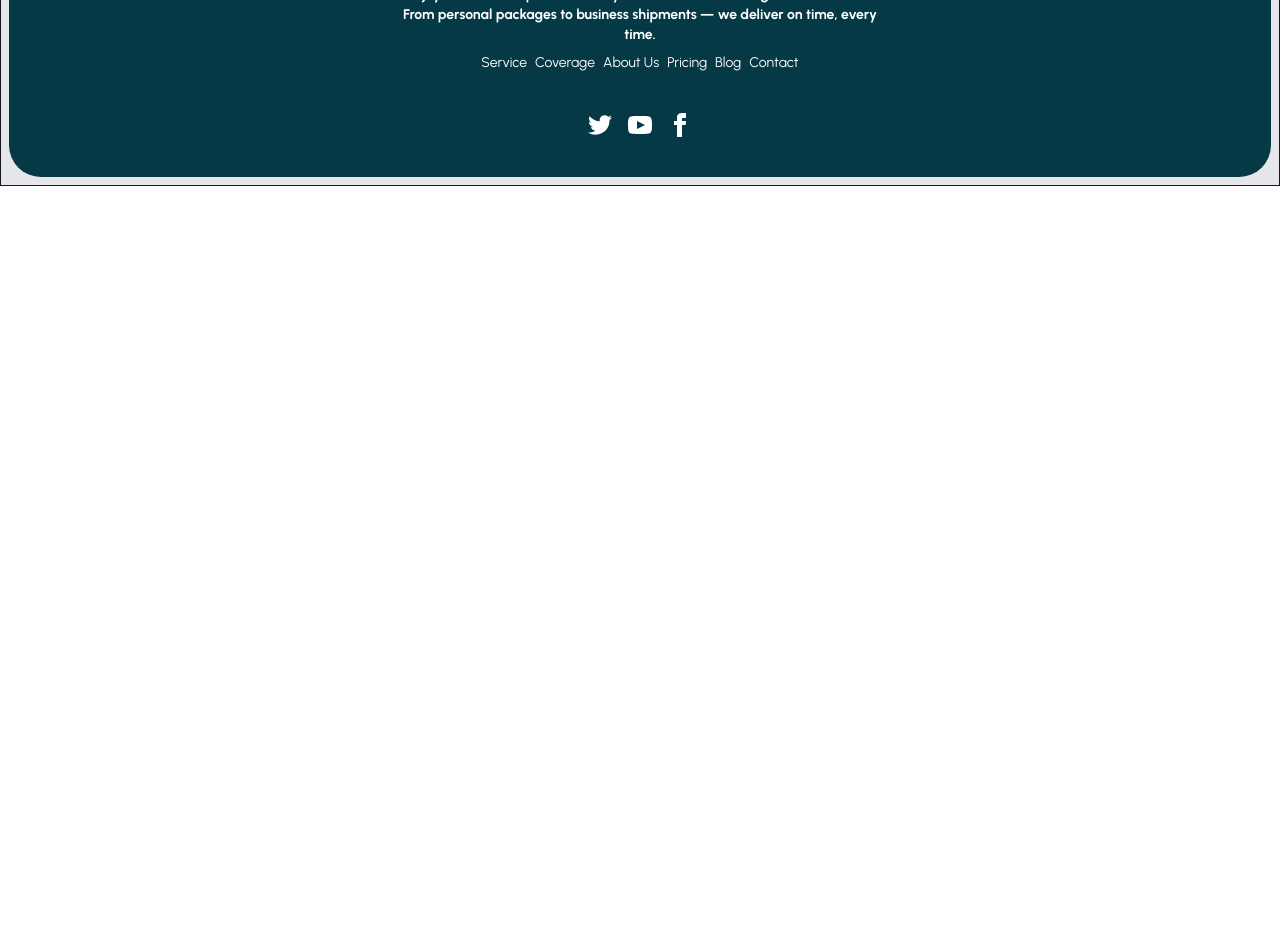
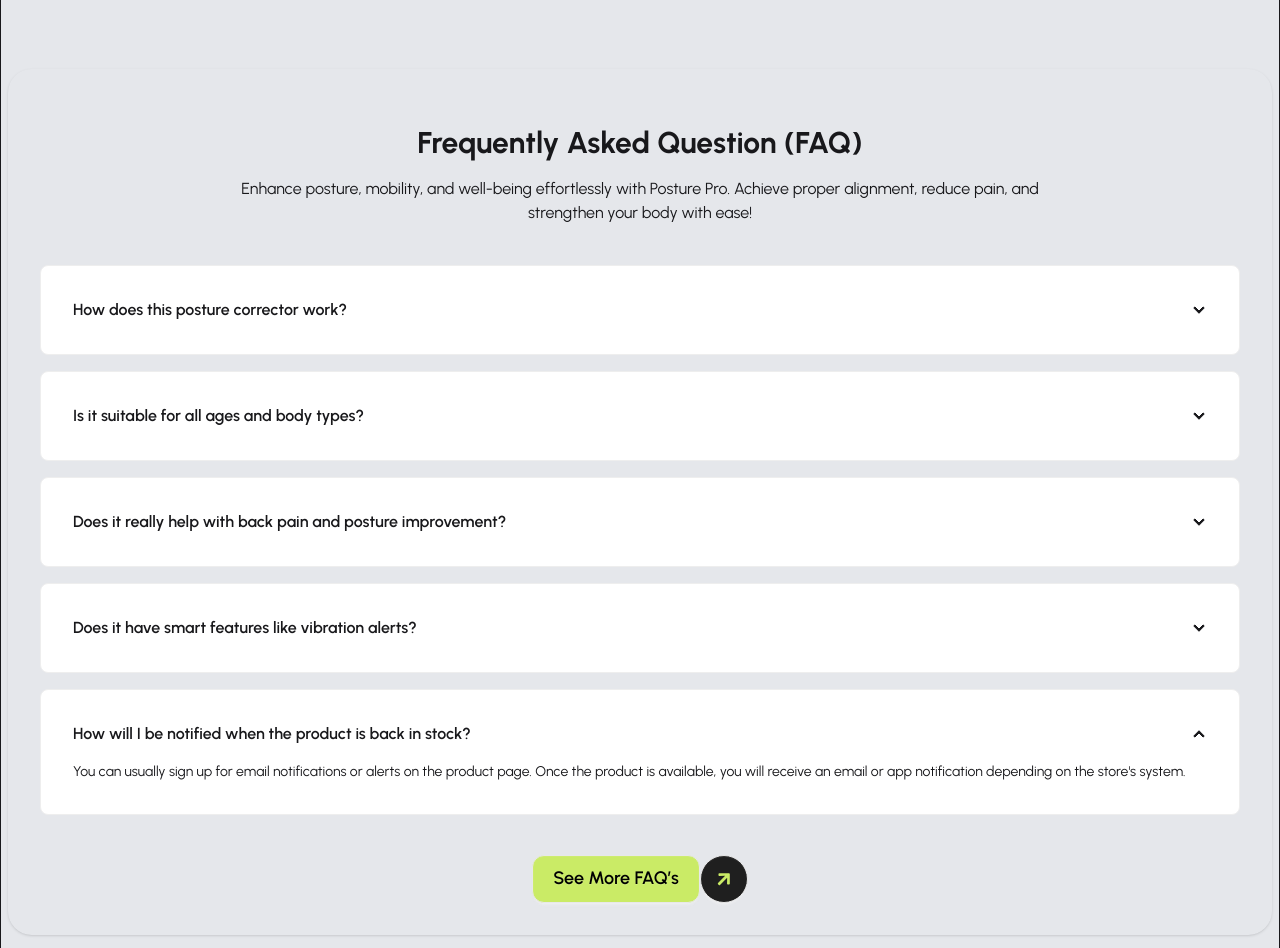
Before and after one commit to priyotush25/zap-shift-client, a React (Vite) app: page / in a window 1280 px wide. Shown: the part 3780-4728 px from the top of the page. Before the commit the page ends 3966 px from the top, so only its background shows below. Built offline with nearby package versions, Linux system fonts and the light colour scheme.

Commit message:
faq section add

```diff
--- a/package.json
+++ b/package.json
@@ -13,10 +13,11 @@
     "@tailwindcss/vite": "^4.1.13",
     "axios": "^1.13.2",
     "daisyui": "^5.1.13",
-    "react": "^18.3.1",
-    "react-dom": "^18.3.1",
+    "react": "19.2",
+    "react-dom": "19.2",
     "react-fast-marquee": "^1.6.5",
     "react-icons": "^5.5.0",
+    "react-leaflet": "^5.0.0-rc.2",
     "react-responsive-carousel": "^3.2.23",
     "react-router": "^7.9.4",
     "swiper": "^12.0.3",
--- /dev/null
+++ b/public/faqData.json
@@ -0,0 +1,24 @@
+{
+  "faq": [
+    {
+      "question": "How does this posture corrector work?",
+      "answer": "This posture corrector helps align your spine and shoulders by gently pulling your shoulders back and providing support to your upper and lower back. It trains your muscles to maintain proper posture over time."
+    },
+    {
+      "question": "Is it suitable for all ages and body types?",
+      "answer": "Most posture correctors are adjustable and can fit a wide range of body types. However, it is recommended to check size guidelines and consult with a doctor for children, elderly users, or those with serious medical conditions."
+    },
+    {
+      "question": "Does it really help with back pain and posture improvement?",
+      "answer": "Many users report reduced back and shoulder pain with consistent use. It helps improve posture gradually, but results vary depending on individual habits, muscle strength, and duration of use."
+    },
+    {
+      "question": "Does it have smart features like vibration alerts?",
+      "answer": "Some advanced posture correctors come with smart features such as vibration alerts that remind you when you slouch. Check the product specifications to see if these features are included."
+    },
+    {
+      "question": "How will I be notified when the product is back in stock?",
+      "answer": "You can usually sign up for email notifications or alerts on the product page. Once the product is available, you will receive an email or app notification depending on the store's system."
+    }
+  ]
+}
--- /dev/null
+++ b/public/review.json
@@ -0,0 +1,98 @@
+[
+  {
+    "id": "5f47ac10b4f1c03e8c123456",
+    "user_email": "john.doe@example.com",
+    "userName": "John Doe",
+    "delivery_email": "delivery1@example.com",
+    "ratings": 4.5,
+    "review": "Smooth delivery and polite staff.",
+    "parcel_id": "5f47ac10b4f1c03e8c654321",
+    "pick_up_email": "pickup1@example.com",
+    "user_photoURL": "https://randomuser.me/api/portraits/men/10.jpg",
+    "date": "2024-05-08T14:30:00.000Z"
+  },
+  {
+    "id": "5f47ac10b4f1c03e8c234567",
+    "user_email": "jane.smith@example.com",
+    "userName": "Jane Smith",
+    "delivery_email": "delivery2@example.com",
+    "ratings": 3.8,
+    "review": "Took a bit longer than expected, but okay overall.",
+    "parcel_id": "5f47ac10b4f1c03e8c765432",
+    "pick_up_email": "pickup2@example.com",
+    "user_photoURL": "https://randomuser.me/api/portraits/women/25.jpg",
+    "date": "2024-06-10T10:15:00.000Z"
+  },
+  {
+    "id": "5f47ac10b4f1c03e8c345678",
+    "user_email": "alex.brown@example.com",
+    "userName": "Alex Brown",
+    "delivery_email": "delivery3@example.com",
+    "ratings": 5.0,
+    "review": "Excellent service! Fast and secure.",
+    "parcel_id": "5f47ac10b4f1c03e8c876543",
+    "pick_up_email": "pickup3@example.com",
+    "user_photoURL": "https://randomuser.me/api/portraits/men/34.jpg",
+    "date": "2024-07-01T08:50:00.000Z"
+  },
+  {
+    "id": "5f47ac10b4f1c03e8c456789",
+    "user_email": "lisa.white@example.com",
+    "userName": "Lisa White",
+    "delivery_email": "delivery4@example.com",
+    "ratings": 4.2,
+    "review": "Very responsive and professional.",
+    "parcel_id": "5f47ac10b4f1c03e8c987654",
+    "pick_up_email": "pickup4@example.com",
+    "user_photoURL": "https://randomuser.me/api/portraits/women/12.jpg",
+    "date": "2024-07-15T09:10:00.000Z"
+  },
+  {
+    "id": "5f47ac10b4f1c03e8c567890",
+    "user_email": "david.lee@example.com",
+    "userName": "David Lee",
+    "delivery_email": "delivery5@example.com",
+    "ratings": 2.9,
+    "review": "Late delivery and no updates. Disappointed.",
+    "parcel_id": "5f47ac10b4f1c03e8c098765",
+    "pick_up_email": "pickup5@example.com",
+    "user_photoURL": "https://randomuser.me/api/portraits/men/19.jpg",
+    "date": "2024-08-02T16:45:00.000Z"
+  },
+  {
+    "id": "5f47ac10b4f1c03e8c678901",
+    "user_email": "nina.khan@example.com",
+    "userName": "Nina Khan",
+    "delivery_email": "delivery6@example.com",
+    "ratings": 4.9,
+    "review": "Superb experience! Highly recommended.",
+    "parcel_id": "5f47ac10b4f1c03e8c109876",
+    "pick_up_email": "pickup6@example.com",
+    "user_photoURL": "https://randomuser.me/api/portraits/women/8.jpg",
+    "date": "2024-08-10T12:00:00.000Z"
+  },
+  {
+    "id": "5f47ac10b4f1c03e8c789012",
+    "user_email": "michael.jordan@example.com",
+    "userName": "Michael Jordan",
+    "delivery_email": "delivery7@example.com",
+    "ratings": 3.3,
+    "review": "Decent service but packaging could be better.",
+    "parcel_id": "5f47ac10b4f1c03e8c210987",
+    "pick_up_email": "pickup7@example.com",
+    "user_photoURL": "https://randomuser.me/api/portraits/men/22.jpg",
+    "date": "2024-08-14T18:20:00.000Z"
+  },
+  {
+    "id": "5f47ac10b4f1c03e8c890123",
+    "user_email": "emma.watson@example.com",
+    "userName": "Emma Watson",
+    "delivery_email": "delivery8@example.com",
+    "ratings": 4.7,
+    "review": "Fast, safe, and friendly delivery service.",
+    "parcel_id": "5f47ac10b4f1c03e8c321098",
+    "pick_up_email": "pickup8@example.com",
+    "user_photoURL": "https://randomuser.me/api/portraits/women/5.jpg",
+    "date": "2024-08-20T07:30:00.000Z"
+  }
+]
--- /dev/null
+++ b/src/Component/faq/Faq.jsx
@@ -0,0 +1,34 @@
+import Button from "../../shared/button/Button";
+import Circle from "../../shared/button/Circle";
+import Card from "../../shared/card.jsx/Card";
+import Heading from "../../shared/heading/Heading";
+import FaqCard from "./FaqCard";
+
+const faqData = fetch("/faqData.json").then((res) => res.json());
+
+const Faq = () => {
+  return (
+    <Card className={"my-24 bg-transparent"}>
+      <Heading
+        className={"flex flex-col items-center justify-center mb-10"}
+        titleClass="text-center"
+        title={"Frequently Asked Question (FAQ)"}
+        descriptionClass="text-center"
+        description={
+          "Enhance posture, mobility, and well-being effortlessly with Posture Pro. Achieve proper alignment, reduce pain, and strengthen your body with ease!"
+        }
+      ></Heading>
+
+      <div className="space-y-4">
+        <FaqCard faqData={faqData} />
+      </div>
+
+      <div className="flex items-center justify-center mt-10">
+        <Button className={"bg-primary"}>See More FAQ’s</Button>
+        <Circle />
+      </div>
+    </Card>
+  );
+};
+
+export default Faq;
--- /dev/null
+++ b/src/Component/faq/FaqCard.jsx
@@ -0,0 +1,24 @@
+import { use } from "react";
+
+const FaqCard = ({ faqData }) => {
+  const dataFaq = use(faqData);
+  const faqAllData = dataFaq.faq;
+  console.log(dataFaq.faq);
+
+  return (
+    <div>
+      {faqAllData.map((data, idx) => (
+        <div
+          key={idx}
+          className="collapse collapse-arrow bg-base-100 border border-base-300 p-4 mb-4"
+        >
+          <input type="radio" name="my-accordion-2" defaultChecked />
+          <div className="collapse-title font-semibold">{data.question}</div>
+          <div className="collapse-content text-sm">{data.answer}</div>
+        </div>
+      ))}
+    </div>
+  );
+};
+
+export default FaqCard;
--- a/src/Component/marchent/Merchant.jsx
+++ b/src/Component/marchent/Merchant.jsx
@@ -4,7 +4,7 @@ import Card from "../../shared/card.jsx/Card";
 
 const Merchant = () => {
   return (
-    <Card className={"mt-24 bg-secondary"}>
+    <Card className={"mt-24 bg-secondary lg:p-20"}>
       <div className="flex lg:flex-row items-center flex-col-reverse gap-5">
         <div className="space-y-4">
           <h1 className="text-5xl font-black text-white">
--- /dev/null
+++ b/src/Component/testomonial/Review.jsx
@@ -0,0 +1,5 @@
+const Review = () => {
+  return <div></div>;
+};
+
+export default Review;
--- /dev/null
+++ b/src/Component/testomonial/Testimonial.jsx
@@ -0,0 +1,5 @@
+const Testimonial = () => {
+  return <div></div>;
+};
+
+export default Testimonial;
--- a/src/Pages/home/Home.jsx
+++ b/src/Pages/home/Home.jsx
@@ -1,8 +1,10 @@
 import Banner from "../../Component/banner/Banner";
 import Brands from "../../Component/brands/Brands";
+import Faq from "../../Component/faq/Faq";
 import Feature from "../../Component/features/Feature";
 import Merchant from "../../Component/marchent/Merchant";
 import Service from "../../Component/service/Service";
+import Testimonial from "../../Component/testomonial/Testimonial";
 import Work from "../../Component/work/Work";
 import Container from "../../shared/container/Container";
 
@@ -17,6 +19,8 @@ const Home = () => {
           <Brands />
           <Feature />
           <Merchant />
+          <Testimonial />
+          <Faq />
         </Container>
       </div>
     </>
--- a/src/Routes/Routes.jsx
+++ b/src/Routes/Routes.jsx
@@ -1,5 +1,6 @@
 import { createBrowserRouter } from "react-router";
 import MainLayout from "../Layout/MainLayout";
+import Coverage from "../Pages/coverage/Coverage";
 import Home from "../Pages/home/Home";
 
 export const router = createBrowserRouter([
@@ -11,6 +12,10 @@ export const router = createBrowserRouter([
         path: "/",
         element: <Home />,
       },
+      {
+        path: "/coverage",
+        element: <Coverage />,
+      },
     ],
   },
 ]);
--- a/src/shared/heading/Heading.jsx
+++ b/src/shared/heading/Heading.jsx
@@ -1,8 +1,14 @@
-const Heading = ({ title, description, className }) => {
+const Heading = ({
+  title,
+  description,
+  className,
+  titleClass,
+  descriptionClass,
+}) => {
   return (
     <div className={`${className}`}>
-      <h1 className="text-3xl font-bold mb-4">{title}</h1>
-      <p className="lg:w-4/6">{description}</p>
+      <h1 className={`${titleClass} text-3xl font-bold mb-4`}>{title}</h1>
+      <p className={`${descriptionClass} lg:w-4/6`}>{description}</p>
     </div>
   );
 };
```
Also changed, not shown: 1 other file (tests, documents, lock files or other folders).
